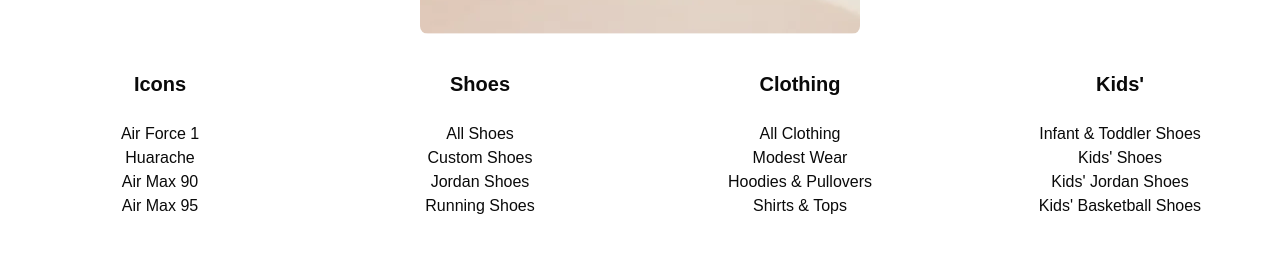
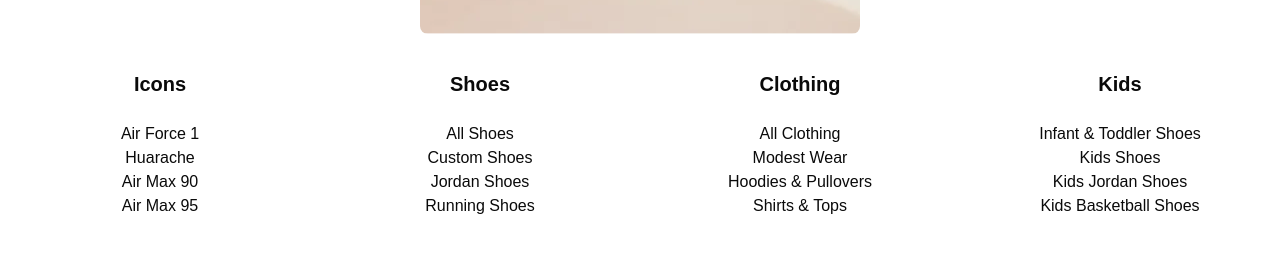
Before and after one commit to AliAkbarBrohiWebDeveloper/figma-Hakathon, a Next.js app: page / in a window 1280 px wide. Shown: the part 5183-5451 px from the top of the page. Built offline with nearby package versions, Linux system fonts and the light colour scheme.

Commit message:
commit changes

```diff
--- a/src/components/widjets/icon.tsx
+++ b/src/components/widjets/icon.tsx
@@ -45,11 +45,11 @@
 
 <ul>
 
-    <li className='text-xl font-bold'>Kids'</li>
+    <li className='text-xl font-bold'>Kids</li>
     <li className='mt-6'> Infant & Toddler Shoes</li>
-    <li>Kids' Shoes</li>
-    <li>Kids' Jordan Shoes</li>
-    <li>Kids' Basketball Shoes</li>
+    <li>Kids Shoes</li>
+    <li>Kids Jordan Shoes</li>
+    <li>Kids Basketball Shoes</li>
 </ul>
     </div>
 
```
